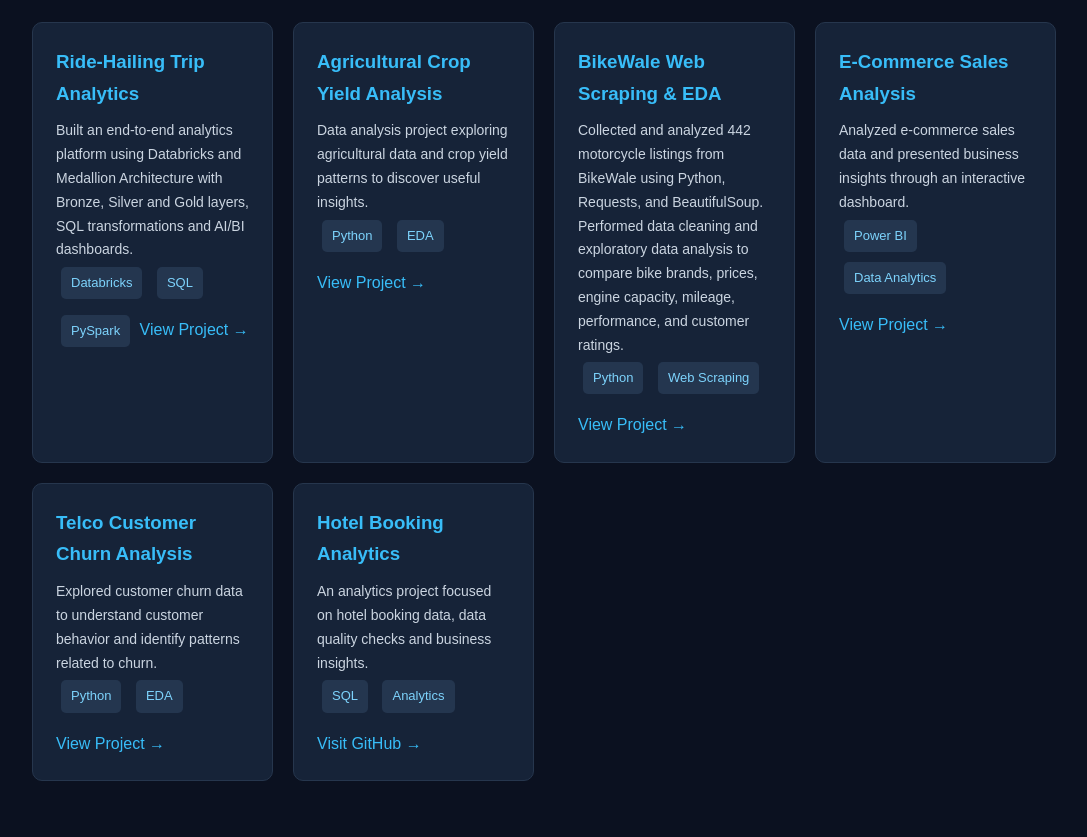
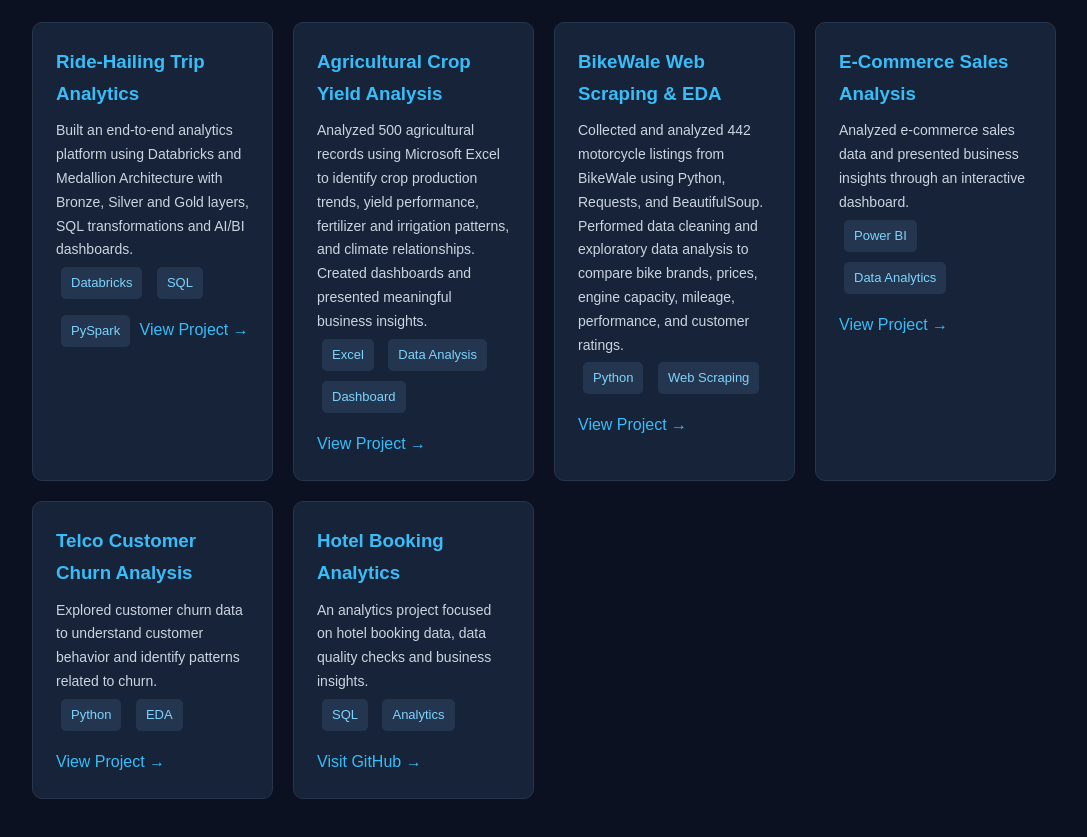
Before and after one commit to nageshwarisony8-hue/nageshwarisony8-hue.github.io, a plain HTML site: page index.html in a window 1280 px wide. Shown: the part 1421-2258 px from the top of the page, without its empty margins (96-1183 px from the left). Drawn offline with Linux system fonts and the light colour scheme.

Commit message:
Update index.html

```diff
--- a/index.html
+++ b/index.html
@@ -263,11 +263,11 @@ footer {
     <div class="card">
       <h3>Agricultural Crop Yield Analysis</h3>
       <p>
-        Data analysis project exploring agricultural data
-        and crop yield patterns to discover useful insights.
+        Analyzed 500 agricultural records using Microsoft Excel to identify crop production trends, yield performance, fertilizer and irrigation patterns, and climate relationships. Created dashboards and presented meaningful business insights.
       </p>
-      <span class="tag">Python</span>
-      <span class="tag">EDA</span>
+      <span class="tag">Excel</span>
+<span class="tag">Data Analysis</span>
+<span class="tag">Dashboard</span>
       <a href="https://github.com/nageshwarisony8-hue/Agricultural-Crop-Yield-Analysis"
          target="_blank">View Project →</a>
     </div>
```
